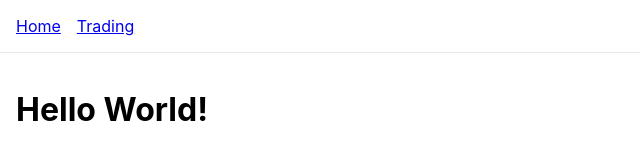
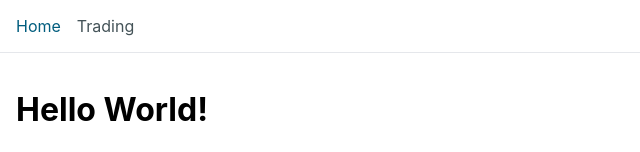
Before and after one commit to pohti/patrick-chen-portfolio, a Next.js app: page / in a window 1280 px wide. Shown: the top 152 px of the page, without its empty margins (0-640 px from the left). Built offline with nearby package versions, Linux system fonts and the light colour scheme.

Commit message:
style: top nav highlight

```diff
--- a/src/app/globals.css
+++ b/src/app/globals.css
@@ -4,6 +4,8 @@
 
 :root {
   --font-sans: 'Inter', system-ui, sans-serif;
+  --font-color-primary: #445358;
+  --font-color-secondary: #015d7e; /* dark blue for secondary text */
   --background: #f9fafb; /* light gray background */
   --border: #e5e7eb; /* light border color (Tailwind's gray-200) */
   --bg-primary: #00425a; /* dark background for primary elements */
@@ -35,7 +37,7 @@ header {
   width: 100%;
 }
 
-.nav-link-container {
+nav.nav-link-container {
   display: flex;
   gap: 1rem;
 }
--- a/src/app/layout.tsx
+++ b/src/app/layout.tsx
@@ -1,8 +1,8 @@
 import type { Metadata } from 'next';
-import Link from 'next/link';
 import { ReactNode } from 'react';
 
 import './globals.css';
+import CustomNavLink from '@/components/CustomNavLink';
 
 export const metadata: Metadata = {
   title: 'UI Showcase',
@@ -13,14 +13,10 @@ export default function RootLayout({ children }: { children: ReactNode }) {
   return (
     <html lang="en">
       <body className="flex flex-col min-h-screen font-sans bg-gray-50 text-gray-900">
-        {/* Top Navbar */}
         <header>
-          <nav>
-            <div className="nav-link-container">
-              {/* TODO: highlight the link that's currently active */}
-              <Link href="/">Home</Link>
-              <Link href="/trading">Trading</Link>
-            </div>
+          <nav className="nav-link-container">
+            <CustomNavLink href="/">Home</CustomNavLink>
+            <CustomNavLink href="/trading">Trading</CustomNavLink>
           </nav>
         </header>
 
--- /dev/null
+++ b/src/components/CustomNavLink/index.tsx
@@ -0,0 +1,23 @@
+'use client';
+
+import React from 'react';
+import Link from 'next/link';
+import { usePathname } from 'next/navigation';
+import './styles.css';
+
+interface Props {
+  href: string;
+  children?: React.ReactNode;
+}
+
+const CustomNavLink = ({ href, children }: Props) => {
+  const pathname = usePathname();
+  const className = 'nav-link' + (pathname === href ? ' active' : '');
+  return (
+    <Link href={href} className={className}>
+      {children}
+    </Link>
+  );
+};
+
+export default CustomNavLink;
--- /dev/null
+++ b/src/components/CustomNavLink/styles.css
@@ -0,0 +1,8 @@
+a.nav-link {
+  color: var(--font-color-primary);
+  text-decoration: none;
+}
+
+a.active {
+  color: var(--font-color-secondary);
+}
```
